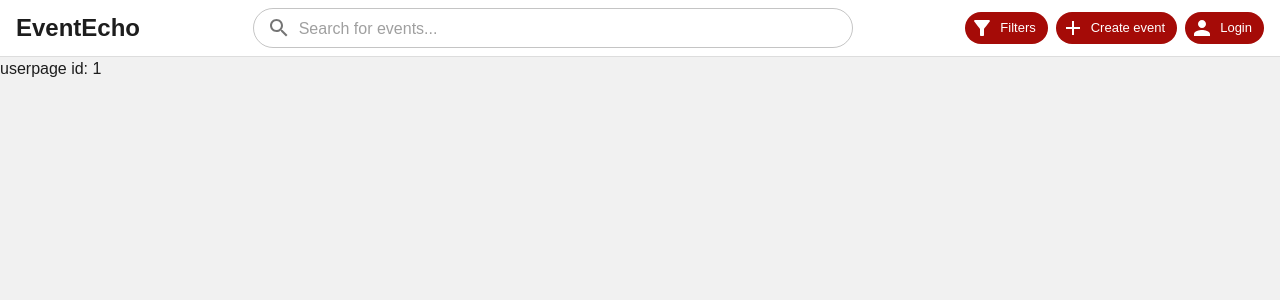
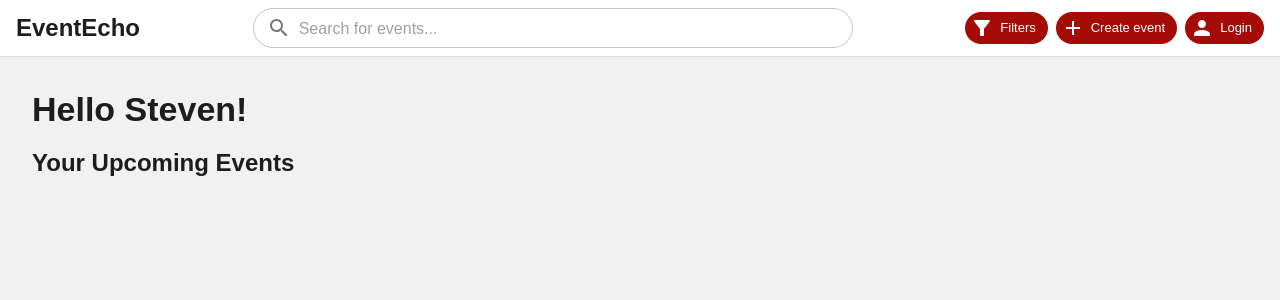
Before and after one commit to Winsthai/EventEcho, a React app in the folder client/: page /user/1 in a window 1280 px wide. Shown: the top 300 px of the page. Built offline with nearby package versions, Linux system fonts and the light colour scheme; the HTML template or start-up script is replaced by a standard one.

Commit message:
feat: Created all components for user page when there is no events on it - Winston

```diff
--- /dev/null
+++ b/client/src/Components/UserPage/Components/NoCreatedEvents.jsx
@@ -0,0 +1,41 @@
+import { Card, CardContent, Typography, Button } from "@mui/material";
+import { useNavigate } from "react-router-dom";
+
+const NoCreatedEvents = () => {
+  const navigate = useNavigate();
+
+  return (
+    <Card
+      sx={{
+        backgroundColor: "#ffecec",
+        borderRadius: 2,
+        mb: 4,
+        padding: 0,
+      }}
+    >
+      <CardContent>
+        <Typography variant="body1" color="text.primary" sx={{ mb: 4 }}>
+          Now that you are all set, <br />
+          Let&apos;s make your events extraordinary, starting right here!
+        </Typography>
+        <Button
+          variant="contained"
+          color="darkSecondary"
+          onClick={() => navigate("/createEvent")}
+          sx={{
+            borderRadius: 3,
+            padding: "8px 16px",
+            textTransform: "none",
+            width: "50vw",
+            maxWidth: "220px",
+            fontSize: "inherit",
+          }}
+        >
+          Plan an Event
+        </Button>
+      </CardContent>
+    </Card>
+  );
+};
+
+export default NoCreatedEvents;
--- /dev/null
+++ b/client/src/Components/UserPage/Components/NoUpcomingEvents.jsx
@@ -0,0 +1,54 @@
+import { Box, Typography } from "@mui/material";
+import CalendarIcon from "../images/calendarIcon.svg";
+
+const NoUpcomingEvents = () => {
+  return (
+    <Box
+      sx={{
+        display: "flex",
+        alignItems: "center",
+        backgroundColor: "#f9f9f9",
+        padding: 4,
+        borderRadius: 2,
+        boxShadow: "0px 1px 3px rgba(0, 0, 0, 0.1)",
+        margin: "auto",
+      }}
+    >
+      {/* Left: SVG Icon */}
+      <Box
+        sx={{
+          flexShrink: 0,
+          marginRight: 5,
+          display: "flex",
+          justifyContent: "center",
+          alignItems: "center",
+        }}
+      >
+        {/* Replace with your SVG */}
+        <img
+          src={CalendarIcon}
+          style={{ width: "15vw", minWidth: "50px", maxWidth: "80px" }}
+        ></img>
+      </Box>
+
+      {/* Right: Text */}
+      <Box>
+        <Typography
+          variant="h6"
+          sx={{ fontWeight: "600", color: "text.primary" }}
+        >
+          No Events
+        </Typography>
+        <Typography
+          variant="body1"
+          sx={{ color: "text.secondary", marginTop: 0.5 }}
+        >
+          Your event calendar is a blank canvas. Use EventEcho to paint it with
+          memorable moments.
+        </Typography>
+      </Box>
+    </Box>
+  );
+};
+
+export default NoUpcomingEvents;
--- a/client/src/Components/UserPage/UserPage.jsx
+++ b/client/src/Components/UserPage/UserPage.jsx
@@ -1,9 +1,122 @@
 import { useParams } from "react-router-dom";
+import { Box, Typography } from "@mui/material";
+import { useEffect, useState } from "react";
+import { useNavigate } from "react-router-dom";
+import NoCreatedEvents from "./Components/NoCreatedEvents";
+import NoUpcomingEvents from "./Components/NoUpcomingEvents";
+
+// Test data for now, getting users not implemented in backend yet so params could change
+const testUsers = [
+  {
+    id: 1,
+    username: "Steven",
+    registeredEvents: [
+      {
+        id: "1",
+        title: "Football Game",
+        eventtype: "Sports",
+        description: "A friendly neighborhood football game.",
+        address: "123 Stadium Rd, City",
+        coordinates: {
+          x: 40.7128,
+          y: -74.006,
+        },
+        startdate: "2024-11-15T00:00:00.000Z",
+        starttime: "15:00:00+00",
+        enddate: "2024-11-15T00:00:00.000Z",
+        endtime: "17:00:00+00",
+        visibility: true,
+      },
+      {
+        id: "2",
+        title: "Jazz Concert",
+        eventtype: "Music",
+        description: "Live jazz performance.",
+        address: "456 Music Hall Ave, City",
+        coordinates: {
+          x: 40.7306,
+          y: -73.9352,
+        },
+        startdate: "2024-12-01T00:00:00.000Z",
+        starttime: "19:00:00+00",
+        enddate: "2024-12-01T00:00:00.000Z",
+        endtime: "21:00:00+00",
+        visibility: true,
+      },
+    ],
+    createdEvents: [
+      {
+        id: "3",
+        title: "Food Festival",
+        eventtype: "Food",
+        description: "A festival with foods from around the world.",
+        address: "789 Gourmet St, City",
+        coordinates: {
+          x: 40.7612,
+          y: -73.9822,
+        },
+        startdate: "2024-11-20T00:00:00.000Z",
+        starttime: "11:00:00+00",
+        enddate: "2024-11-20T00:00:00.000Z",
+        endtime: "16:00:00+00",
+        visibility: false,
+      },
+    ],
+  },
+  { id: 2, username: "Shaun", registeredEvents: [], createdEvents: [] },
+];
 
 const UserPage = () => {
   const { id } = useParams();
+  const [user, setUser] = useState(null);
 
-  return <div>userpage id: {id}</div>;
+  useEffect(() => {
+    if (id) {
+      const currUser = testUsers.find((elem) => elem.id == id);
+      setUser(currUser);
+    }
+  }, [id]);
+
+  const navigate = useNavigate();
+
+  const handleClick = (url) => {
+    navigate(url);
+  };
+
+  // Temporarily add this so it waits for the user to be found, possibly change when implementing backend
+  if (!user) {
+    return <div>loading...</div>;
+  }
+
+  return (
+    <Box
+      sx={{
+        padding: 4,
+        textAlign: "left",
+      }}
+    >
+      {/* Header */}
+      <Typography variant="h4" sx={{ fontWeight: "bold", mb: 2 }}>
+        Hello {user.username}!
+      </Typography>
+      {/* Your Registered Events Section */}
+      {user.createdEvents.length !== 0 ? (
+        <></>
+      ) : (
+        <NoCreatedEvents></NoCreatedEvents>
+      )}
+
+      {/* Upcoming Events Section */}
+      <Typography variant="h5" sx={{ fontWeight: "bold", mb: 2 }}>
+        Your Upcoming Events
+      </Typography>
+      {user.registeredEvents.length !== 0 ? (
+        <></>
+      ) : (
+        <NoUpcomingEvents></NoUpcomingEvents>
+      )}
+    </Box>
+  );
 };
 
 export default UserPage;
--- a/client/src/main.jsx
+++ b/client/src/main.jsx
@@ -16,6 +16,10 @@ const theme = createTheme({
     },
     secondary: {
       main: "#F68F8D",
+    },
+    darkSecondary: {
+      main: "#F0534F",
+      contrastText: "#FFF",
     },
     tertiary: {
       main: "#1D1D1D",
```
Also changed, not shown: client/src/Components/UserPage/images/calendarIcon.svg (added).
